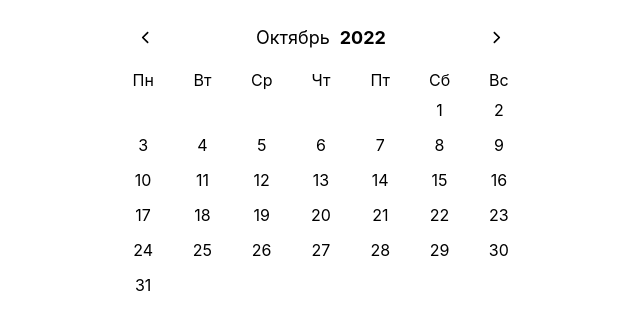
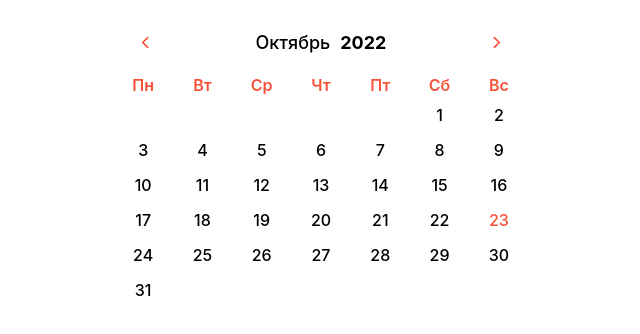
Before and after one commit to sverdans/TG-React-Schedule, a React (Create React App) app: page / in a window 1280 px wide. Shown: the top 334 px of the page, without its empty margins (319-959 px from the left). Built offline with nearby package versions, Linux system fonts and the light colour scheme.

Commit message:
added schedule page

```diff
--- a/package.json
+++ b/package.json
@@ -10,6 +10,7 @@
     "node-sass": "^7.0.3",
     "react": "^18.2.0",
     "react-dom": "^18.2.0",
+    "react-router-dom": "^6.4.2",
     "react-scripts": "5.0.1",
     "web-vitals": "^2.1.4"
   },
--- a/src/App.jsx
+++ b/src/App.jsx
@@ -1,12 +1,16 @@
 import React from 'react';
-import { Calendar } from './components'
+import { Routes, Route, Navigate } from "react-router-dom";
+import { Calendar, Schedule } from './components'
 
 import './styles/app.scss';
 
 const App = () => {
 	return (
-		<div className='App'>
-			<Calendar />
+		<div className='app'>
+			<Routes>
+				<Route path='/' element={<Calendar />} />
+				<Route path='/schedule' element={<Schedule />} />
+			</Routes>
 		</div>
 	);
 }
--- a/src/components/Calendar.jsx
+++ b/src/components/Calendar.jsx
@@ -45,8 +45,6 @@ const Calendar = () =>
 		end: endOfMonth(firstDayCurrentMonth),
 	})
 
-	let daysOffset = getDay(days[0]);
-
 	const previousMonth = () =>
 	{
 		let firstDayNextMonth = add(firstDayCurrentMonth, { months: -1 });
@@ -80,7 +78,7 @@ const Calendar = () =>
 				</div>
 
 			</div>
-			<div className='calendar-line'>
+			<div className='calendar-line header'>
 				<div>Пн</div>
 				<div>Вт</div>
 				<div>Ср</div>
@@ -96,11 +94,14 @@ const Calendar = () =>
 					days.map((value, index) =>
 					(
 						index === 0 ?
-							<div key={value.toString()} style={{ 'grid-column-start': getDay(value).toString() }}>
+							<div key={value.toString()}
+								style={{ 'gridColumnStart': getDay(value).toString() }}
+								className={"calendar-item " + (isEqual(value, today) ? "today" : "")}>
 								{index + 1}
 							</div>
 							:
-							<div key={value.toString()}>
+							<div key={value.toString()}
+								className={"calendar-item " + (isEqual(value, today) ? "today" : "")}>
 								{index + 1}
 							</div>
 					))
--- /dev/null
+++ b/src/components/Schedule.jsx
@@ -0,0 +1,31 @@
+import React from 'react';
+import { useLocation } from 'react-router-dom';
+
+import {
+	add,
+	eachDayOfInterval,
+	endOfMonth,
+	format,
+	getDay,
+	isEqual,
+	isSameDay,
+	isSameMonth,
+	isToday,
+	parse,
+	parseISO,
+	startOfToday,
+} from 'date-fns';
+
+const Schedule = () =>
+{
+	const {state} = useLocation();
+	const { date } = state || startOfToday();
+
+	return (
+		<div className='schedule'>
+			{ date }
+		</div>
+	);
+}
+
+export default Schedule;
--- a/src/components/index.js
+++ b/src/components/index.js
@@ -1 +1,2 @@
 export { default as Calendar } from "./Calendar";
+export { default as Schedule } from "./Schedule";
--- a/src/index.js
+++ b/src/index.js
@@ -1,11 +1,14 @@
 import React from 'react';
 import ReactDOM from 'react-dom/client';
+import { BrowserRouter as Router } from "react-router-dom";
 
 import App from './App';
 
 const root = ReactDOM.createRoot(document.getElementById('root'));
 root.render(
 	<React.StrictMode>
-		<App />
+		<Router>
+			<App />
+		</Router>
 	</React.StrictMode>
 );
--- a/src/styles/app.scss
+++ b/src/styles/app.scss
@@ -3,6 +3,8 @@
 body
 {
 	margin: 0;
+	padding: 0;
+
 	font-family: -apple-system, BlinkMacSystemFont, 'Segoe UI', 'Roboto', 'Oxygen',
 		'Ubuntu', 'Cantarell', 'Fira Sans', 'Droid Sans', 'Helvetica Neue', sans-serif;
 	-webkit-font-smoothing: antialiased;
@@ -11,8 +13,16 @@ body
 	background: var(--tg-theme-bg-color);
 	color: var(--tg-theme-text-color);
 
-	.App
+	*
+	{
+		user-select: none;
+	}
+
+	.app
 	{
 		text-align: center;
+		margin: 0px auto;
+		max-width: 400px;
+		padding: 10px 20px;
 	}
 }
--- a/src/styles/calendar.scss
+++ b/src/styles/calendar.scss
@@ -1,44 +1,19 @@
 .calendar
 {
-	margin: 25px auto 0 auto;
-	max-width: 400px;
-
-	.button-wrapper
-	{
-		display: flex;
-		justify-content: center;
-		align-items: center;
-	}
-
-	.header-button
-	{
-		display: flex;
-		width: 25px;
-		height: 25px;
-		border-radius: 50%;
-		justify-content: center;
-		align-items: center;
-
-		&:hover
-		{
-			background-color: rgb(229,76,132);
-		}
-	}
+	margin: 20px auto 0 auto;
 
 	.icon
 	{
 		width: 13px;
 		height: 13px;
 	//	background-color: var(--tg-theme-button-color);
-		background-color: black;
+		background-color: rgb(250,81,58);
 
 		-webkit-mask-repeat: no-repeat;
 		-webkit-mask-position: center;
 
 		mask-repeat: no-repeat;
 		mask-position: center;
-
-
 
 		&.icon-prev
 		{
@@ -50,6 +25,24 @@
 		{
 			-webkit-mask-image: url(../resources/chevron-right.svg);
 			mask-image: url(../resources/chevron-right.svg);
+		}
+	}
+
+	.button-wrapper
+	{
+		display: flex;
+		justify-content: center;
+		align-items: center;
+
+		.header-button
+		{
+			display: flex;
+			width: 25px;
+			height: 25px;
+			border-radius: 50%;
+			justify-content: center;
+			align-items: center;
+			cursor: pointer;
 		}
 	}
 
@@ -68,6 +61,11 @@
 			font-size: 18px;
 		}
 
+		.header-month
+		{
+			font-weight: 500;
+		}
+
 		.header-year
 		{
 			font-weight: bold;
@@ -76,6 +74,13 @@
 
 	.calendar-line
 	{
+
+		&.header
+		{
+			color: rgb(250,81,58);
+			font-weight: 600;
+		}
+
 		display: grid;
 		grid-template-columns: repeat(7, 1fr);
 		margin-bottom: 10px;
@@ -83,9 +88,12 @@
 
 		.calendar-item
 		{
-			&:first-child
+			font-weight: 450;
+			cursor: pointer;
+
+			&.today
 			{
-				grid-column-start: 5;
+				color: rgb(250,81,58);
 			}
 		}
 	}
```
Also changed, not shown: 1 other file (tests, documents, lock files or other folders). Lines whose indentation alone changed are shown as unchanged.
